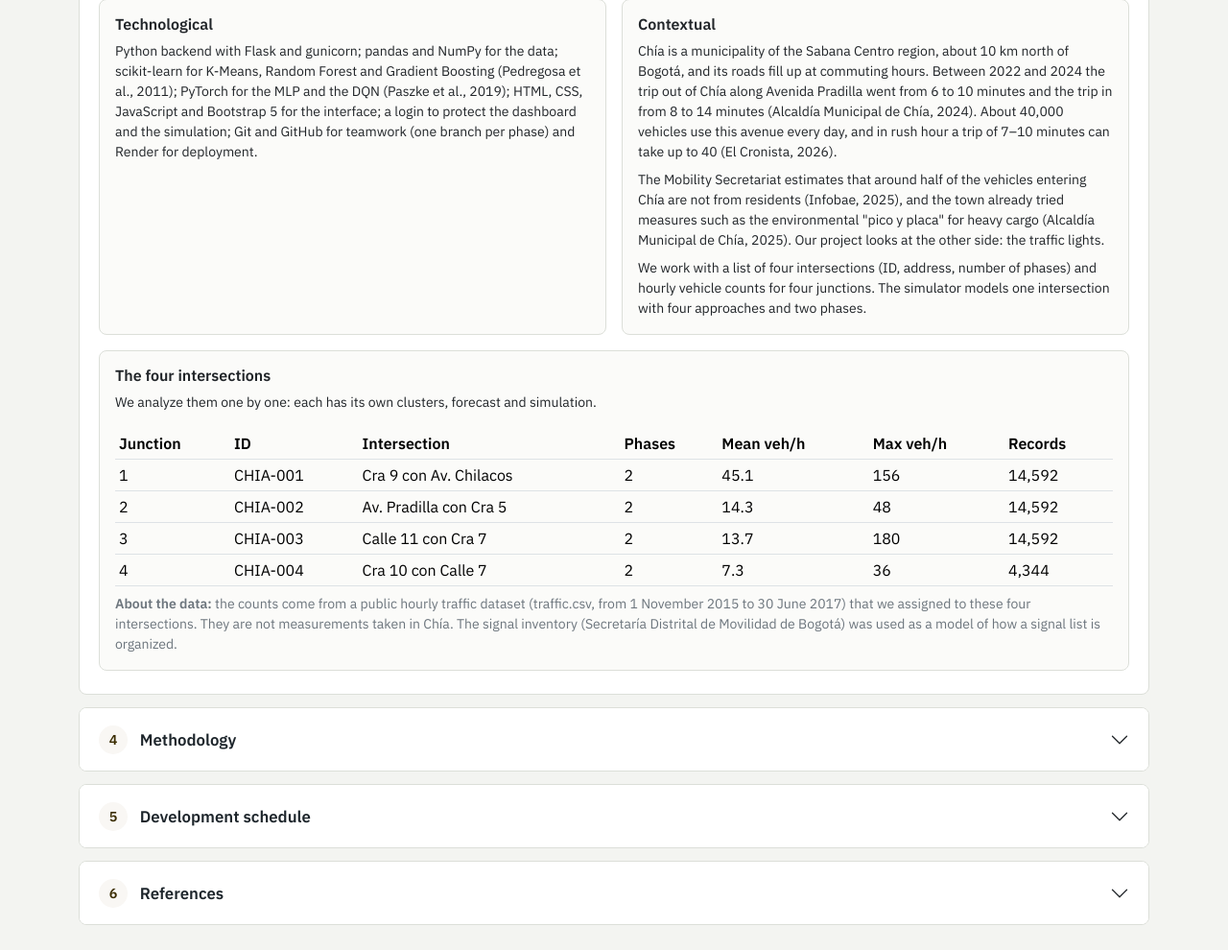
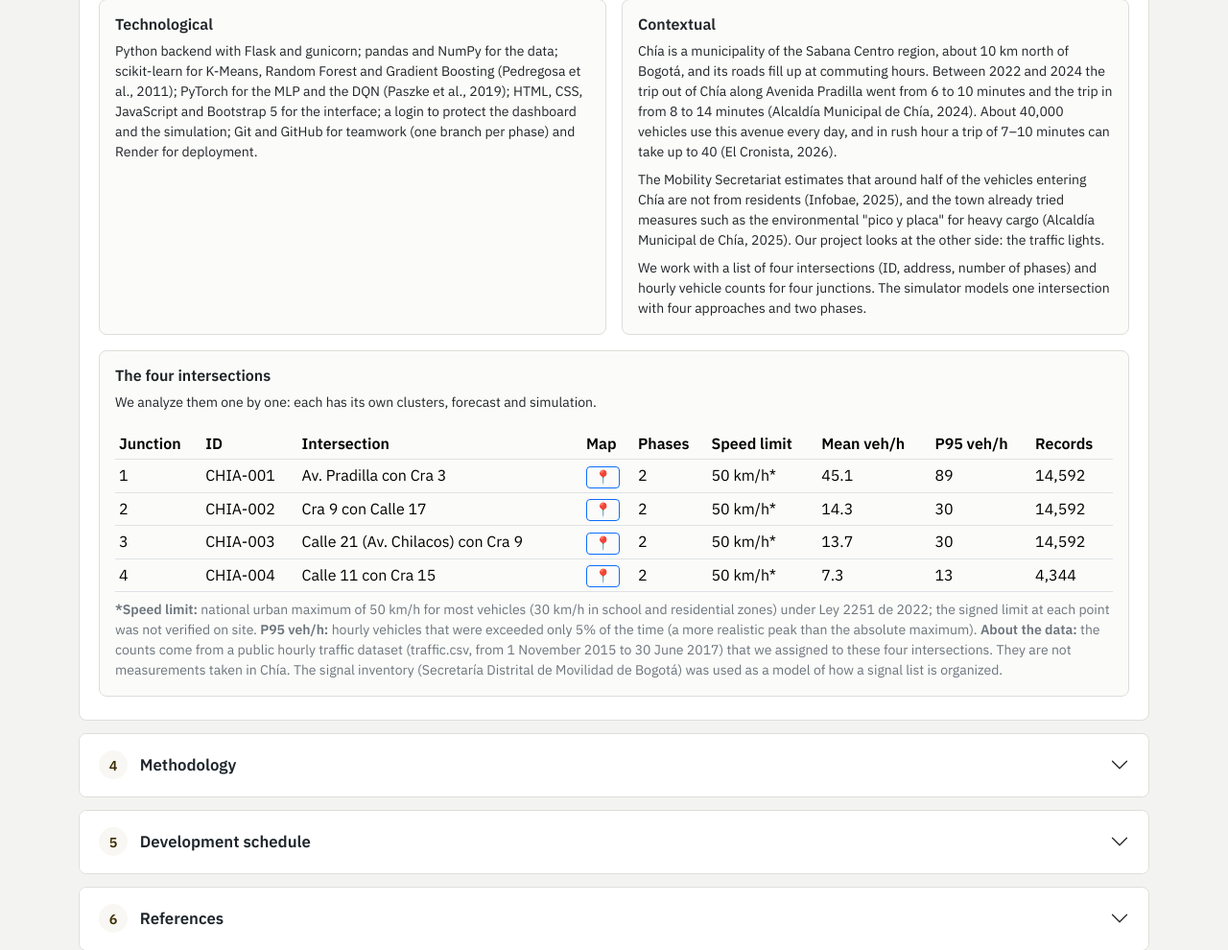
Before and after one commit to sierraerick46-afk/Smart-Traffic-Control, a Flask app: page / in a window 1280 px wide, after a click that opens the changed part. Shown: the part 1357-2347 px from the top of the page at 96% size. Run offline with Flask 3, Linux system fonts and the light colour scheme.

Commit message:
Change intersections names, add redirect location to Google Maps

```diff
--- a/controllers/crisp_content.py
+++ b/controllers/crisp_content.py
@@ -49,12 +49,12 @@ PHASES = [
         "tables": [
             {
                 "caption": "Average demand per intersection",
-                "head": ["Junction", "Intersection", "Records", "Mean veh/h", "Max veh/h"],
+                "head": ["Junction", "Intersection", "Records", "Mean veh/h", "P95 veh/h"],
                 "rows": [
-                    ["1", "Cra 9 con Av. Chilacos", "14,592", "45.1", "156"],
-                    ["2", "Av. Pradilla con Cra 5", "14,592", "14.3", "48"],
-                    ["3", "Calle 11 con Cra 7", "14,592", "13.7", "180"],
-                    ["4", "Cra 10 con Calle 7", "4,344", "7.3", "36"],
+                    ["1", "Av. Pradilla con Cra 3", "14,592", "45.1", "89"],
+                    ["2", "Cra 9 con Calle 10", "14,592", "14.3", "30"],
+                    ["3", "Calle 21 (Av. Chilacos) con Cra 9", "14,592", "13.7", "30"],
+                    ["4", "Calle 11 con Cra 17", "4,344", "7.3", "13"],
                 ],
             }
         ],
--- a/data/raw/Intersecciones_Chia.csv
+++ b/data/raw/Intersecciones_Chia.csv
@@ -1,5 +1,5 @@
 ID,DIRECCION,LOCALIDAD,MUNICIPIO,NUMEROFASES,LATITUD,LONGITUD
-CHIA-001,Cra 9 con Av. Chilacos,Chía,Chía - Cundinamarca,2,4.8681404,-74.0545578
-CHIA-002,Av. Pradilla con Cra 5,Chía,Chía - Cundinamarca,2,4.8629880,-74.0529352
-CHIA-003,Calle 11 con Cra 7,Chía,Chía - Cundinamarca,2,4.8594476,-74.0573140
-CHIA-004,Cra 10 con Calle 7,Chía,Chía - Cundinamarca,2,4.8576021,-74.0610552
+CHIA-001,Av. Pradilla con Cra 3,Chía,Chía - Cundinamarca,2,4.863361,-74.050806
+CHIA-002,Cra 9 con Calle 17,Chía,Chía - Cundinamarca,2,4.865472,-74.057111
+CHIA-003,Calle 21 (Av. Chilacos) con Cra 9,Chía,Chía - Cundinamarca,2,4.868139,-74.054556
+CHIA-004,Calle 11 con Cra 15,Chía,Chía - Cundinamarca,2,4.862778,-74.066056
--- a/models/data_loader.py
+++ b/models/data_loader.py
@@ -120,8 +120,8 @@ class DataLoader:
         traffic["ID"] = np.arange(len(traffic))
         inventory = pd.DataFrame({
             "ID": [f"CHIA-00{i}" for i in range(1, 5)],
-            "DIRECCION": ["Cra 9 con Av. Chilacos", "Av. Pradilla con Cra 5",
-                          "Calle 11 con Cra 7", "Cra 10 con Calle 7"],
+            "DIRECCION": ["Av. Pradilla con Cra 3", "Cra 9 con Calle 10",
+                          "Calle 21 (Av. Chilacos) con Cra 9", "Calle 11 con Cra 17"],
             "NUMEROFASES": [2, 2, 2, 2],
         })
         return inventory, traffic
--- a/templates/home.html
+++ b/templates/home.html
@@ -133,17 +133,17 @@
               <div class="table-responsive">
                 <table class="table table-sm mb-2">
                   <thead>
-                    <tr><th>Junction</th><th>ID</th><th>Intersection</th><th>Phases</th><th>Mean veh/h</th><th>Max veh/h</th><th>Records</th></tr>
+                    <tr><th>Junction</th><th>ID</th><th>Intersection</th><th>Map</th><th>Phases</th><th>Speed limit</th><th>Mean veh/h</th><th>P95 veh/h</th><th>Records</th></tr>
                   </thead>
                   <tbody>
-                    <tr><td>1</td><td>CHIA-001</td><td>Cra 9 con Av. Chilacos</td><td>2</td><td>45.1</td><td>156</td><td>14,592</td></tr>
-                    <tr><td>2</td><td>CHIA-002</td><td>Av. Pradilla con Cra 5</td><td>2</td><td>14.3</td><td>48</td><td>14,592</td></tr>
-                    <tr><td>3</td><td>CHIA-003</td><td>Calle 11 con Cra 7</td><td>2</td><td>13.7</td><td>180</td><td>14,592</td></tr>
-                    <tr><td>4</td><td>CHIA-004</td><td>Cra 10 con Calle 7</td><td>2</td><td>7.3</td><td>36</td><td>4,344</td></tr>
+                    <tr><td>1</td><td>CHIA-001</td><td>Av. Pradilla con Cra 3</td><td><a class="btn btn-sm btn-outline-primary py-0" href="https://www.google.com/maps/search/?api=1&query=4.863361,-74.050806" target="_blank" rel="noopener">📍</a></td><td>2</td><td>50 km/h*</td><td>45.1</td><td>89</td><td>14,592</td></tr>
+                    <tr><td>2</td><td>CHIA-002</td><td>Cra 9 con Calle 17</td><td><a class="btn btn-sm btn-outline-primary py-0" href="https://www.google.com/maps/search/?api=1&query=4.865472,-74.057111" target="_blank" rel="noopener">📍</a></td><td>2</td><td>50 km/h*</td><td>14.3</td><td>30</td><td>14,592</td></tr>
+                    <tr><td>3</td><td>CHIA-003</td><td>Calle 21 (Av. Chilacos) con Cra 9</td><td><a class="btn btn-sm btn-outline-primary py-0" href="https://www.google.com/maps/search/?api=1&query=4.868139,-74.054556" target="_blank" rel="noopener">📍</a></td><td>2</td><td>50 km/h*</td><td>13.7</td><td>30</td><td>14,592</td></tr>
+                    <tr><td>4</td><td>CHIA-004</td><td>Calle 11 con Cra 15</td><td><a class="btn btn-sm btn-outline-primary py-0" href="https://www.google.com/maps/search/?api=1&query=4.862778,-74.066056" target="_blank" rel="noopener">📍</a></td><td>2</td><td>50 km/h*</td><td>7.3</td><td>13</td><td>4,344</td></tr>
                   </tbody>
                 </table>
               </div>
-              <p class="small text-secondary mb-0"><b>About the data:</b> the counts come from a public hourly traffic dataset (traffic.csv, from 1 November 2015 to 30 June 2017) that we assigned to these four intersections. They are not measurements taken in Chía. The signal inventory (Secretaría Distrital de Movilidad de Bogotá) was used as a model of how a signal list is organized.</p>
+              <p class="small text-secondary mb-0"><b>*Speed limit:</b> national urban maximum of 50 km/h for most vehicles (30 km/h in school and residential zones) under Ley 2251 de 2022; the signed limit at each point was not verified on site. <b>P95 veh/h:</b> hourly vehicles that were exceeded only 5% of the time (a more realistic peak than the absolute maximum). <b>About the data:</b> the counts come from a public hourly traffic dataset (traffic.csv, from 1 November 2015 to 30 June 2017) that we assigned to these four intersections. They are not measurements taken in Chía. The signal inventory (Secretaría Distrital de Movilidad de Bogotá) was used as a model of how a signal list is organized.</p>
             </div></div>
           </div>
         </div>
```
